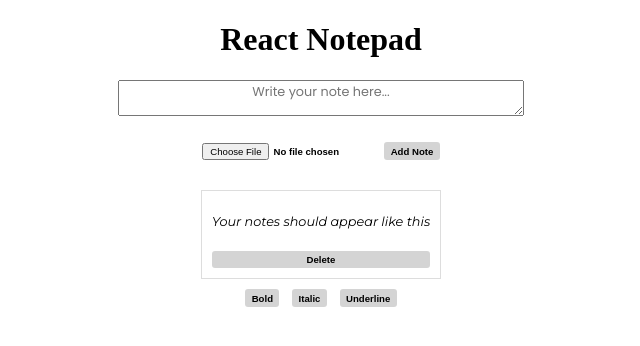
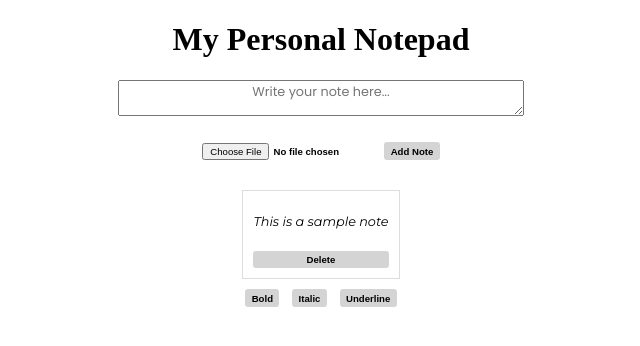
Before and after one commit to Khalifa-pendrops/notepad, a React (Create React App) app: page / in a window 1280 px wide. Shown: the top 346 px of the page, without its empty margins (319-959 px from the left). Built offline with nearby package versions, Linux system fonts and the light colour scheme; a web font is replaced by a local one.

Commit message:
saving to local storage enabled

```diff
--- a/src/Components/Note.js
+++ b/src/Components/Note.js
@@ -1,12 +1,19 @@
-import React, { useState } from "react";
+import React, { useState, useEffect } from "react";
 
 const Note = () => {
-  const [notes, setNotes] = useState([
-    { id: 1, content: "Your notes should appear like this", image: null },
-  ]);
+  const [notes, setNotes] = useState(() => {
+    const savedNotes = localStorage.getItem("notes");
+    return savedNotes
+      ? JSON.parse(savedNotes)
+      : [{ id: 1, content: "This is a sample note", image: null }];
+  });
 
   const [input, setInput] = useState("");
   const [image, setImage] = useState(null);
+
+  useEffect(() => {
+    localStorage.setItem("notes", JSON.stringify(notes));
+  }, [notes]);
 
   const addNote = () => {
     const newNote = { id: Date.now(), content: input, image: image };
@@ -42,10 +49,9 @@ const Note = () => {
     setInput(`<u>${input}</u>`);
   };
 
-
   return (
     <div className="container">
-      <h1>React Notepad</h1>
+      <h1>My Personal Notepad</h1>
       <div className="input-container">
         <textarea
           placeholder="Write your note here..."
@@ -60,12 +66,17 @@ const Note = () => {
       <div className="notes-container">
         {notes.map((note) => (
           <div key={note.id} className="note">
-            <p>{note.content}</p>
+            <p dangerouslySetInnerHTML={{ __html: note.content }}></p>
+
             {note.image && (
               <img
                 src={note.image}
                 alt="note"
-                style={{ maxWidth: "100px", maxHeight: "100px", borderRadius: "50%"}}
+                style={{
+                  maxWidth: "100px",
+                  maxHeight: "100px",
+                  borderRadius: "50%",
+                }}
               />
             )}
             <button onClick={() => deleteNote(note.id)}>Delete</button>
```
Lines whose indentation alone changed are shown as unchanged.
